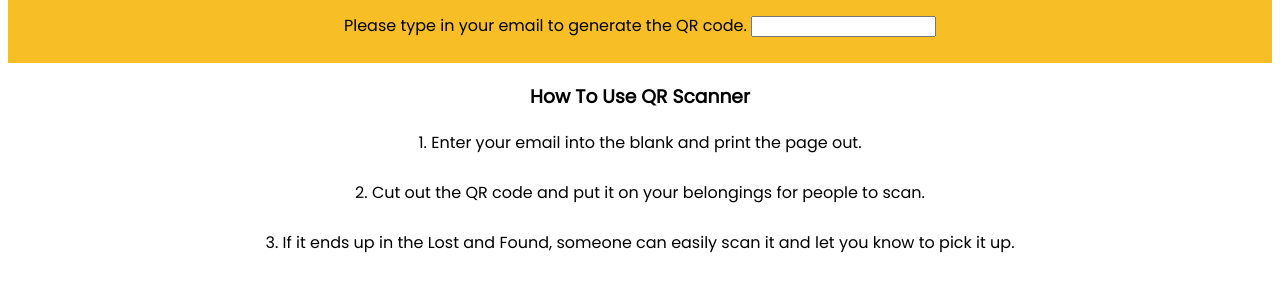
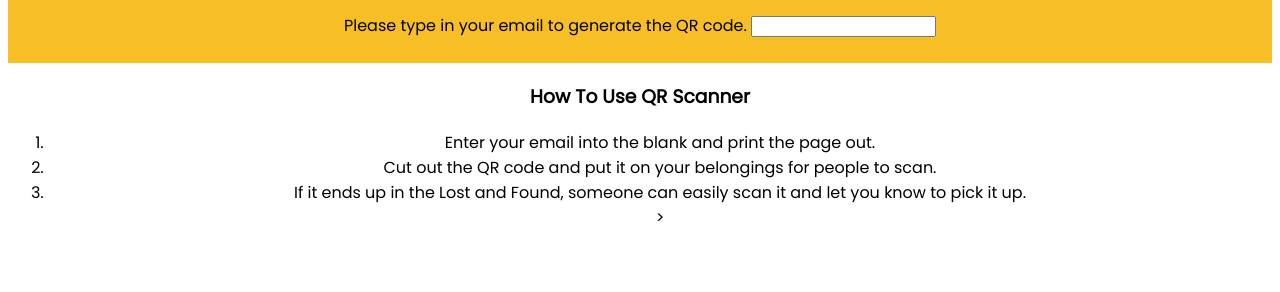
Before and after one commit to Shiprules/QR-Scanner, a plain HTML site: page index.html in a window 1280 px wide. Shown: the part 136-428 px from the top of the page. Drawn offline with Linux system fonts and the light colour scheme.

Commit message:
Organized list

```diff
--- a/index.html
+++ b/index.html
@@ -22,7 +22,11 @@
             <input type="email" id="name">
         </main>
         <h3>How To Use QR Scanner</h3>
-        <p>1. Enter your email into the blank and print the page out. <br><br> 2. Cut out the QR code and put it on your belongings for people to scan. <br><br> 3. If it ends up in the Lost and Found, someone can easily scan it and let you know to pick it up.</p>
+        <ol>
+            <li>Enter your email into the blank and print the page out.</li>
+            <li>Cut out the QR code and put it on your belongings for people to scan.</li>
+            <li>If it ends up in the Lost and Found, someone can easily scan it and let you know to pick it up.</li>>
+        </ol>
     </body>
 
 </html>
```
